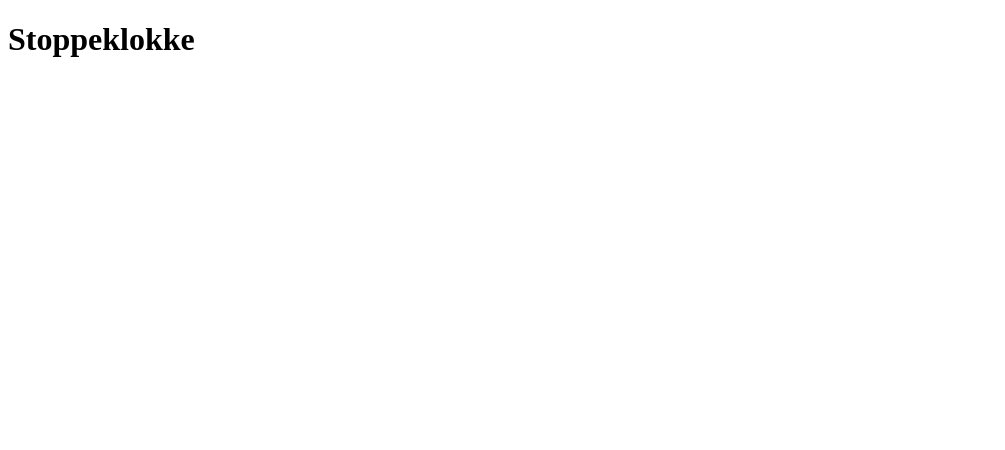
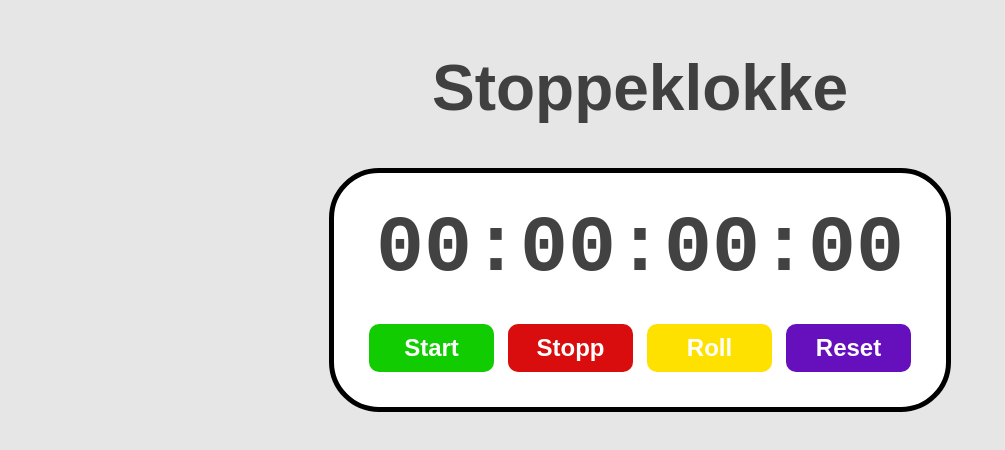
Before and after one commit to Northorium/Stopwatch, a plain HTML site: page index.html in a window 1280 px wide. Shown: the whole page, without its empty margins (0-1005 px from the left). Drawn offline with Linux system fonts and the light colour scheme.

Commit message:
Finished stopclock
Added easter

```diff
--- a/index.html
+++ b/index.html
@@ -1,13 +1,24 @@
 <!DOCTYPE html>
 <html lang="en">
-<head>
-    <meta charset="UTF-8">
-    <meta name="viewport" content="width=device-width, initial-scale=1.0">
+  <head>
+    <meta charset="UTF-8" />
+    <meta name="viewport" content="width=device-width, initial-scale=1.0" />
     <title>StopWatch</title>
-    <link rel="stylesheet" href="styles.css">
-</head>
-<body>
-    <h1>Stoppeklokke</h1>
+    <link rel="stylesheet" href="styles.css" />
+  </head>
+  <body>
+    <h1 id="minH1">Stoppeklokke</h1>
 
-</body>
+    <div id="container">
+      <div id="display">00:00:00:00</div>
+      <div id="kontroller">
+        <button id="startBtn" onclick="start()">Start</button>
+        <button id="stopBtn" onclick="stop()">Stopp</button>
+        <button id="roundBtn" onclick="playMusic()">Roll</button>
+        <button id="resetBtn" onclick="reset()">Reset</button>
+      </div>
+    </div>
+
+    <script src="index.js"></script>
+  </body>
 </html>
--- a/index.js
+++ b/index.js
@@ -0,0 +1,61 @@
+const display = document.getElementById("display");
+let timer = null;
+let startTime = 0;
+let elapsedTime = 0;
+let isRunning = false;
+
+function start(){
+    if(!isRunning){
+        startTime = Date.now() - elapsedTime;
+        timer = setInterval(update, 10);
+        isRunning = true;
+    }
+}
+
+function stop(){
+    if(isRunning){
+        clearInterval(timer);
+        elapsedTime = Date.now() - startTime;
+        isRunning = false;
+    }
+}
+
+function reset(){
+    clearInterval(timer);
+    startTime = 0;
+    elapsedTime = 0;
+    isRunning = false;
+    display.textContent = "00:00:00:00";
+}
+
+function update(){
+
+    const currentTime = Date.now();
+    elapsedTime = currentTime - startTime;
+
+    let hours = Math.floor(elapsedTime / (1000 * 60 * 60));
+    let minutes = Math.floor(elapsedTime / (1000 * 60) % 60);
+    let seconds = Math.floor(elapsedTime / 1000 % 60);
+    let milliseconds = Math.floor(elapsedTime % 1000 / 10);
+
+    hours = String(hours).padStart(2, "0");
+    minutes = String(minutes).padStart(2, "0");
+    seconds = String(seconds).padStart(2, "0");
+    milliseconds = String(milliseconds).padStart(2, "0");
+
+    display.textContent = `${hours}:${minutes}:${seconds}:${milliseconds}`;
+}
+
+let isPlaying = false;
+let music = new Audio('Rick-Roll-Sound-Effect.mp3');
+
+function playMusic() {
+    if (isPlaying) {
+        music.pause();
+        music.currentTime = 0;
+        isPlaying = false;
+    } else {
+        music.play();
+        isPlaying = true;
+    }
+}
--- a/styles.css
+++ b/styles.css
@@ -0,0 +1,69 @@
+body {
+  display: flex;
+  flex-direction: column;
+  align-items: center;
+  background-color: hsl(0, 0%, 90%);
+}
+
+#minH1 {
+  font-size: 4rem;
+  font-family: Arial, Helvetica, sans-serif;
+  color: hsl(0, 0%, 25%);
+}
+
+#container {
+  display: flex;
+  flex-direction: column;
+  align-items: center;
+  padding: 30px;
+  border: 5px solid;
+  border-radius: 50px;
+  background-color: white;
+}
+
+#display {
+  font-size: 5rem;
+  font-family: monospace;
+  font-weight: bold;
+  color: hsl(0, 1%, 26%);
+  text-shadow: 2px 2px 2px hsla(0, 0%, 0%, 0, 75);
+  margin-bottom: 25px;
+}
+
+#kontroller button {
+  font-size: 1.5rem;
+  font-weight: bold;
+  padding: 10px 20px;
+  margin: 5px;
+  min-width: 125px;
+  border: none;
+  border-radius: 10px;
+  cursor: pointer;
+  color: white;
+  transition: background-color 0.5s ease;
+}
+
+#startBtn {
+  background-color: hsl(115, 100%, 40%);
+}
+#startBtn:hover {
+  background-color: hsl(115, 100%, 20%);
+}
+#stopBtn {
+  background-color: hsl(0, 89%, 45%);
+}
+#stopBtn:hover{
+background-color: hsl(0, 89%, 25%);
+}
+#roundBtn {
+  background-color: hsl(53, 100%, 50%);
+}
+#roundBtn:hover {
+    background-color: hsl(53, 100%, 30%);
+  }
+#resetBtn {
+  background-color: hsl(270, 85%, 40%);
+}
+#resetBtn:hover {
+  background-color: hsl(270, 85%, 20%);
+}
```
Also changed, not shown: 1 other file.
